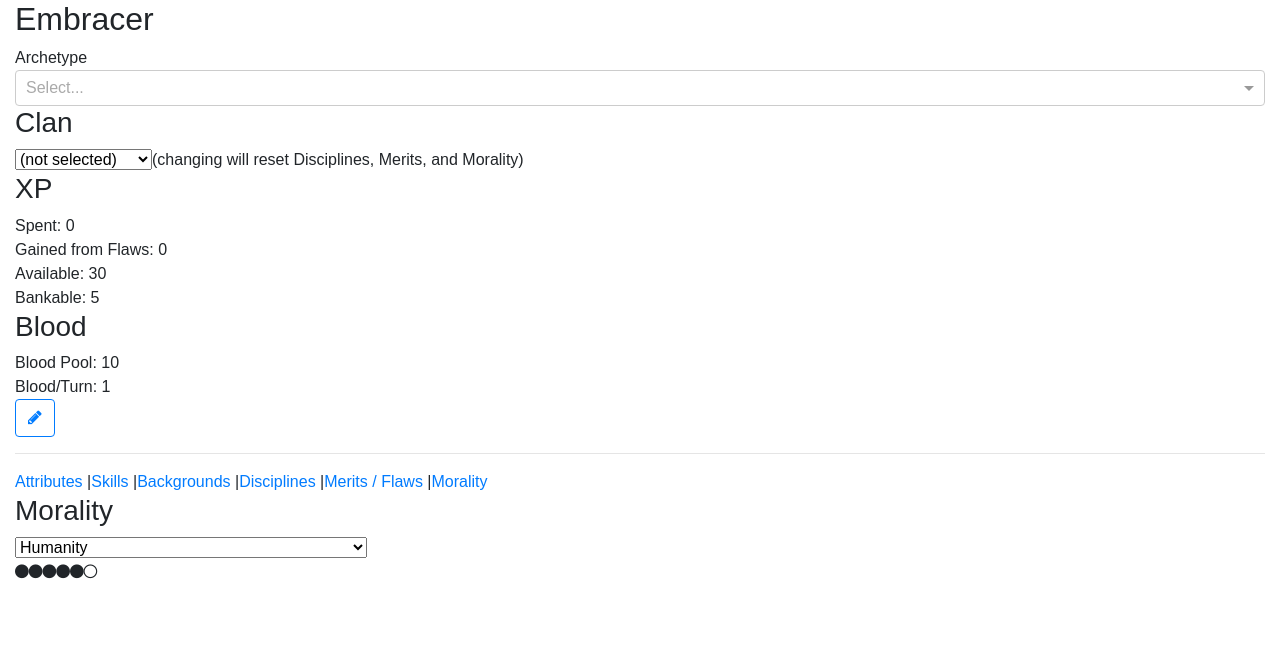
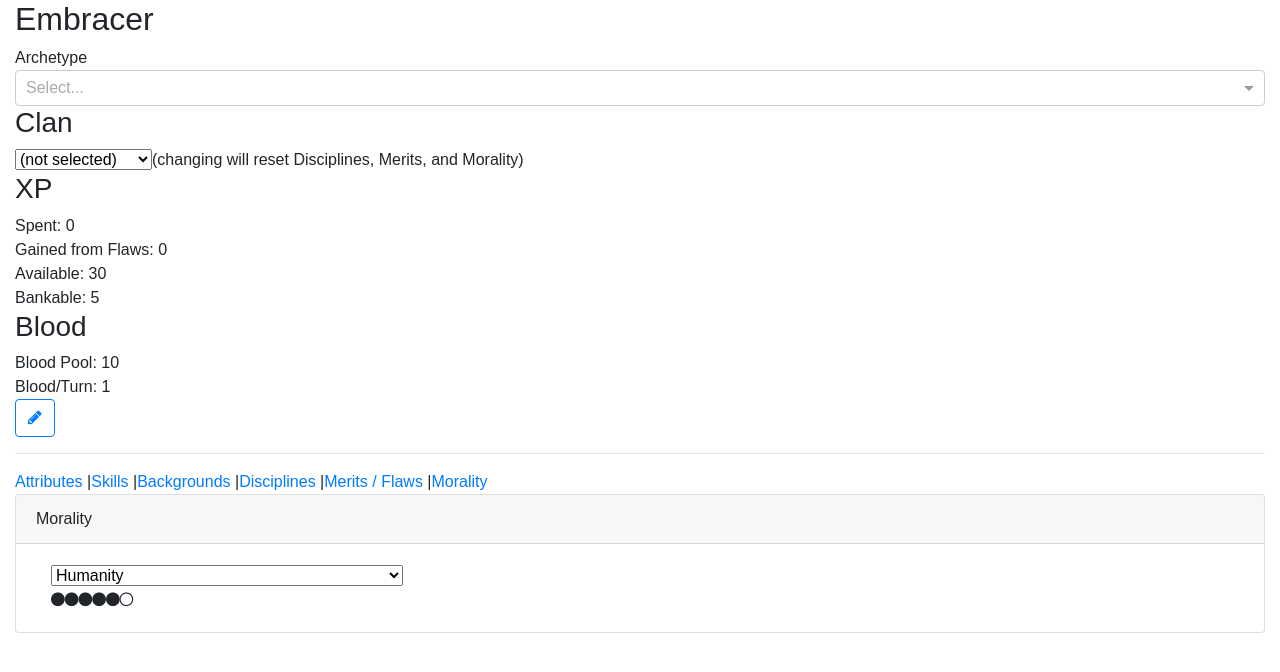
Before and after one commit to TrueWill/embracer, a React (Create React App) app: page /morality in a window 1280 px wide. Shown: the top 672 px of the page. Built offline with nearby package versions, Linux system fonts and the light colour scheme.

Commit message:
Style morality

```diff
--- a/src/components/Morality.js
+++ b/src/components/Morality.js
@@ -2,6 +2,7 @@ import React, { Component } from 'react';
 import PropTypes from 'prop-types';
 import { humanity } from '../constants/characterOptions';
 import Dots from './Dots';
+import Section from './Section';
 
 const getDescription = option =>
   `${option.name} (${option.points} point merit)`;
@@ -45,14 +46,13 @@ class Morality extends Component {
     });
 
     return (
-      <div>
-        <h3>Morality</h3>
+      <Section header="Morality">
         <select value={path} onChange={this.handlePathChange}>
           <option value={humanity}>{humanity}</option>
           {pathOptions}
         </select>
         <Dots level={level} max={maxDots} onClick={this.handleOnClick} />
-      </div>
+      </Section>
     );
   }
 }
```
